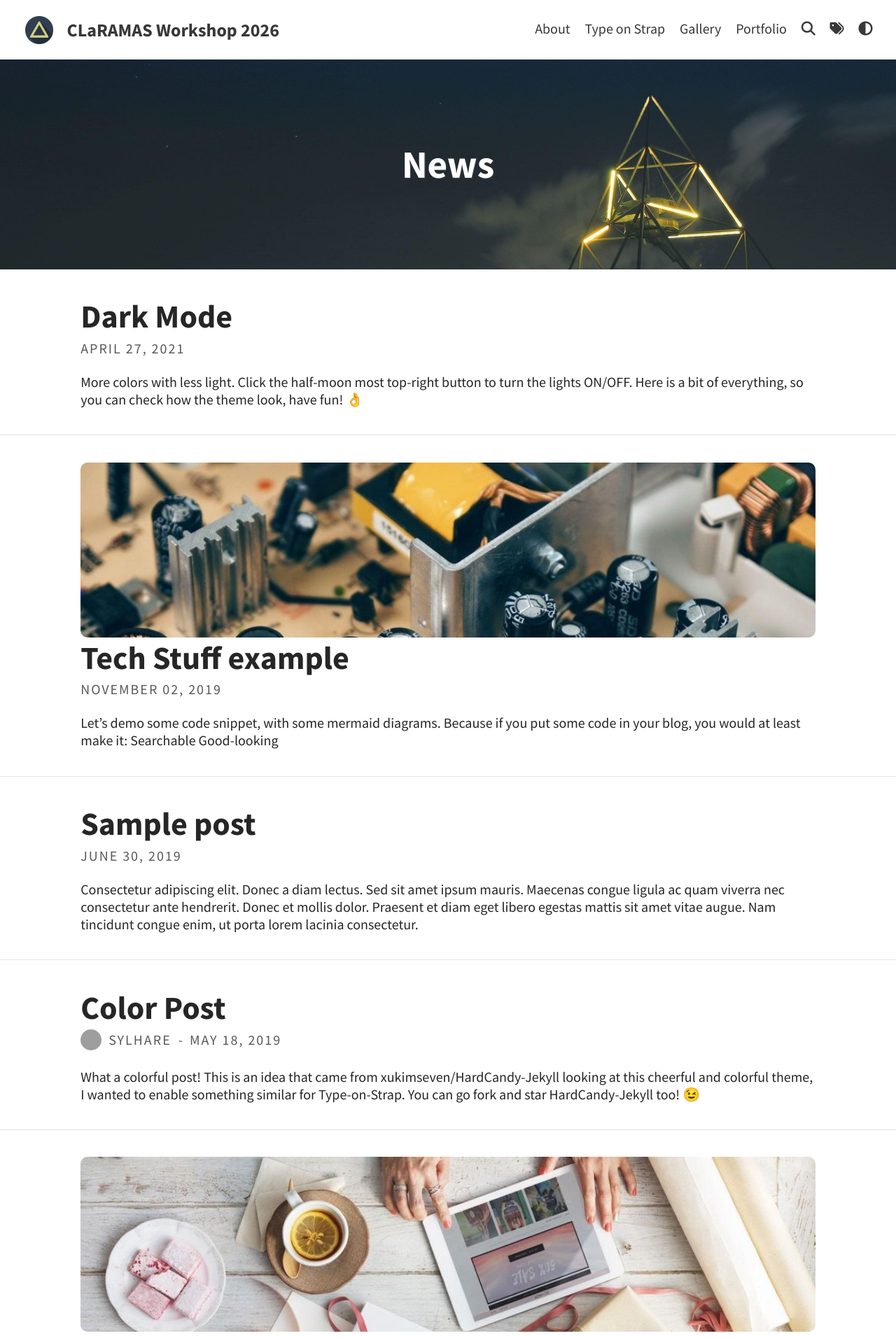
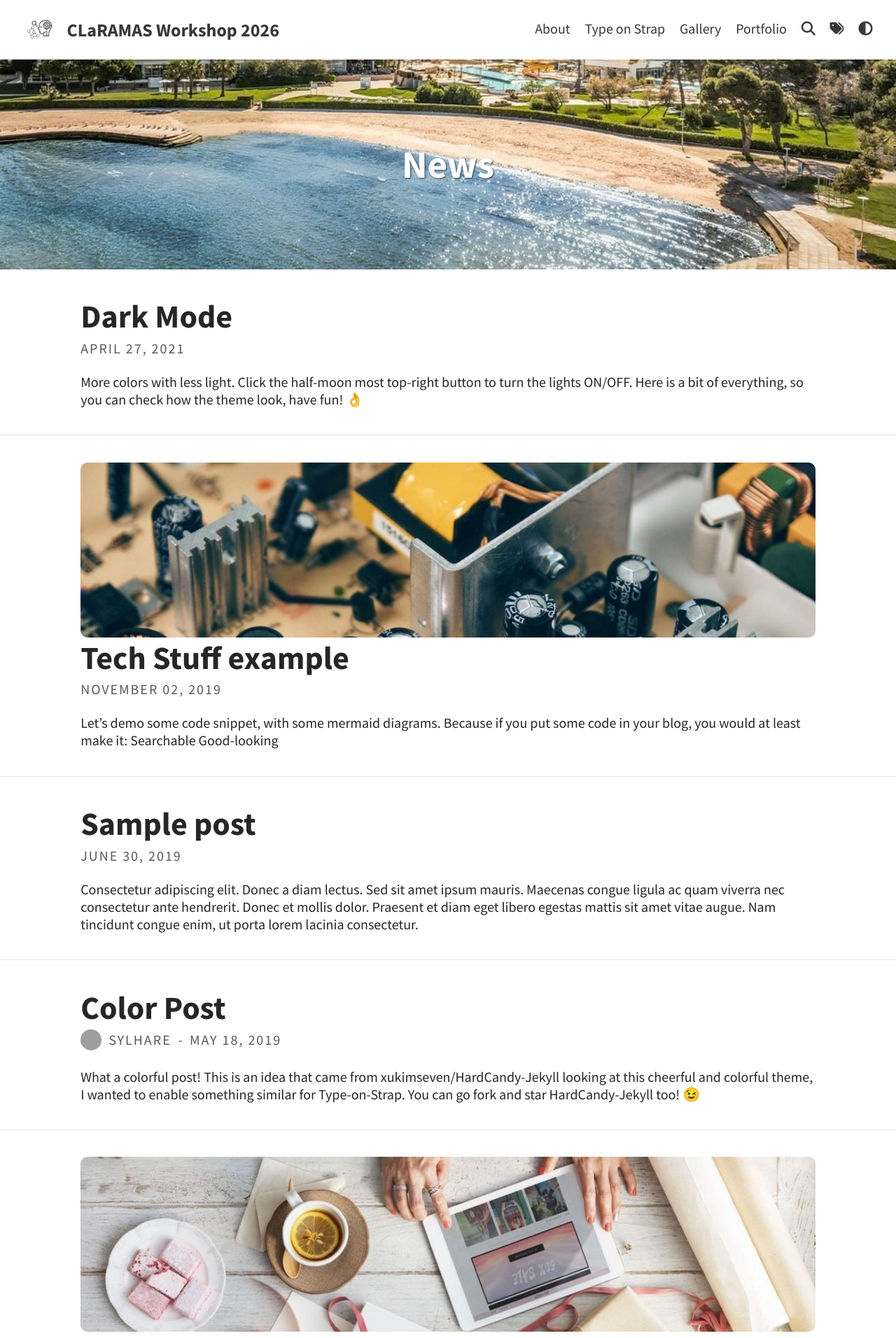
Before and after one commit to CLaRAMAS-workshop/claramas2026, a Jekyll site: the page built from index.html, in a window 1280 px wide. Shown: the top 1912 px of the page at 70% size. Built offline with Jekyll 4.4.1, drawn with Linux system fonts in a browser that asks for light colours; a script that is not in the unit is left out; the list of posts is cut into pages by our own code; grey boxes are pictures that could not be loaded.

Commit message:
started configuration

```diff
--- a/_config.yml
+++ b/_config.yml
@@ -5,12 +5,12 @@ url: "https://CLaRAMAS-workshop.github.io"
 # THEME-SPECIFIC CONFIGURATION
 title: CLaRAMAS Workshop 2026                                    # site's title
 description: "Workshop on Causal Learning and Reasoning in Agents and MultiAgent Systems"      # used by search engines
-avatar: assets/img/triangle.png                         # Empty for no avatar in navbar
-favicon: assets/favicon.ico                             # Icon displayed in the tab
+avatar: assets/img/CLaRAMAS-symbol.svg                         # Empty for no avatar in navbar
+favicon: assets/CLaRAMAS-icon.svg                             # Icon displayed in the tab
 
 # Header and footer text
 header_text: News  # Change Blog header text
-header_feature_image: assets/img/header/triangular.jpeg
+header_feature_image: assets/img/header/Paphos-Cyprus.jpg
 header_feature_image_responsive: true
 footer_text: >
   Powered by <a href="https://jekyllrb.com/">Jekyll</a> with <a href="https://github.com/sylhare/Type-on-Strap">Type on Strap</a>
```
Also changed, not shown: assets/CLaRAMAS-icon.svg (added), assets/img/CLaRAMAS-symbol.svg (added), assets/img/header/Paphos-Cyprus.jpg (added).
